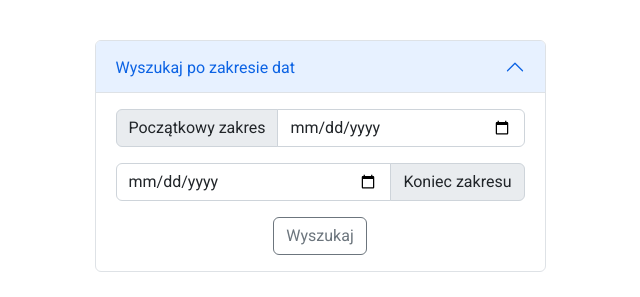
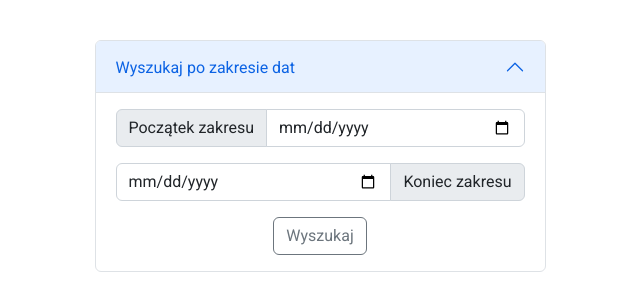
Before and after one commit to Bartek1995/FastAPI-MongoDB-ExamProject, a FastAPI app: page /dashboard/statistics in a window 1280 px wide, after a click on "Wyszukaj po zakresie dat". Shown: the part 150-447 px from the top of the page, without its empty margins (320-960 px from the left). Run offline with FastAPI, Linux system fonts and the light colour scheme; data that the repository does not hold is empty; parts of the project's set-up code (start-up, migrations or seed data) failed here and were passed over; some libraries are stand-ins or nearby versions.

Commit message:
Modify text

```diff
--- a/app/templates/statistics.html
+++ b/app/templates/statistics.html
@@ -35,7 +35,7 @@
                         <form method="post">
 
                             <div class="input-group mb-3">
-                                <span class="input-group-text">Początkowy zakres</span>
+                                <span class="input-group-text">Początek zakresu</span>
                                 <input type="date" aria-label="Początek zakresu" class="form-control" name="borrowing_date_start" required>
                             </div>
 
```
